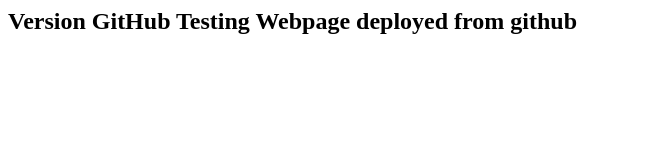
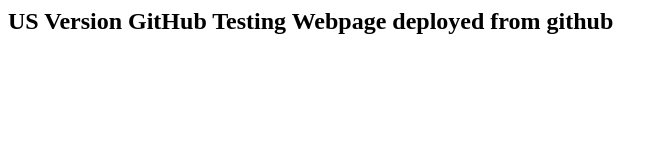
Before and after one commit to theSrini/msslot, a plain HTML site: page index.html in a window 1280 px wide. Shown: the whole page, without its empty margins (0-667 px from the left). Drawn offline with Linux system fonts and the light colour scheme.

Commit message:
Update index.html

```diff
--- a/index.html
+++ b/index.html
@@ -3,6 +3,6 @@
   <title>Github</title>
  </head>
  <body>
- <h2>Version GitHub Testing Webpage deployed from github</h2>
+ <h2>US Version GitHub Testing Webpage deployed from github</h2>
  </body>
 </html>
```
